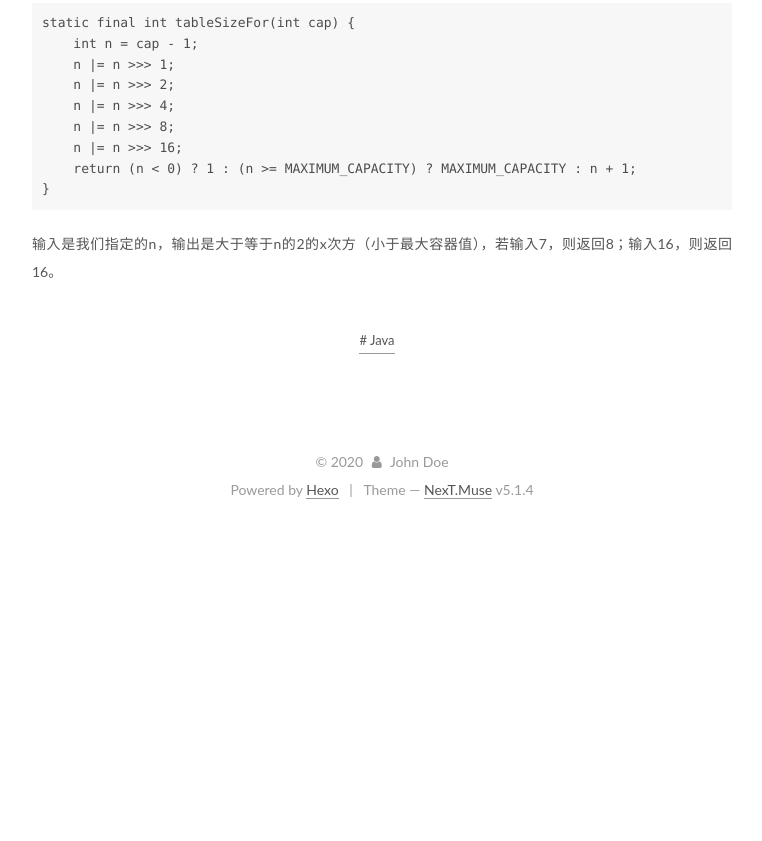
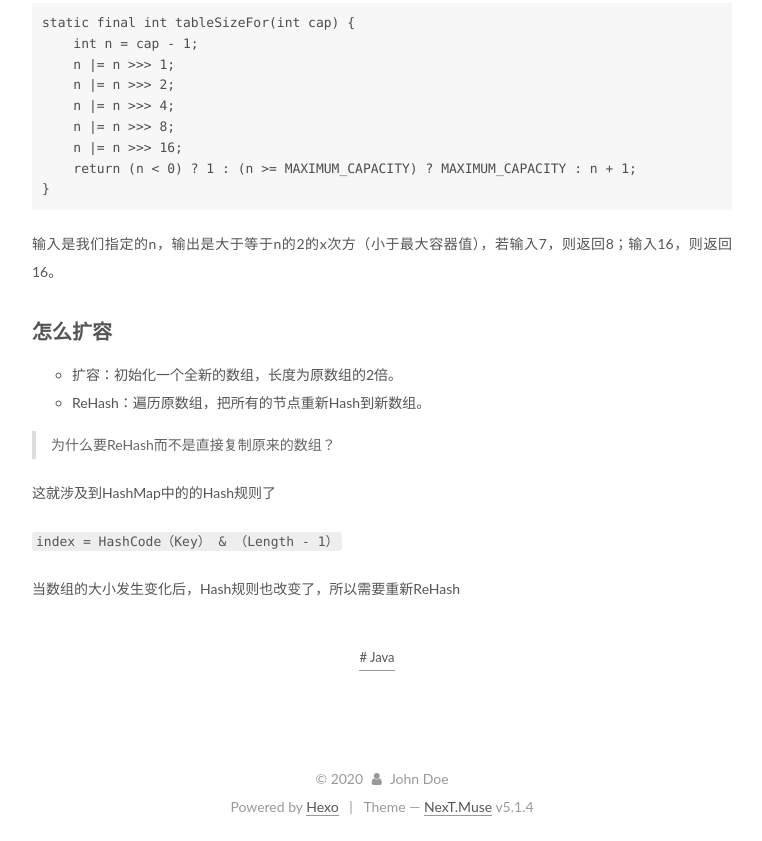
Before and after one commit to stray0/fstray.github.io, a plain HTML site: page 2020/04/06/HashMap/index.html in a window 1280 px wide. Shown: the part 1344-2185 px from the top of the page, without its empty margins (98-860 px from the left). Before the commit the page ends 1868 px from the top, so only its background shows below. Drawn offline with Linux system fonts and the light colour scheme.

Commit message:
Site updated: 2020-04-06 19:07:15

```diff
--- a/2020/04/06/HashMap/index.html
+++ b/2020/04/06/HashMap/index.html
@@ -87,7 +87,7 @@
 <meta property="og:description" content="HashMap是Map接口的一个实现类，不保证无序，是非线程安全的。 HashMap是有序的吗？12345678private static void HashMapTest() &amp;#123;        Map&lt;Integer, Integer&gt; map &#x3D; new HashMap();        map.put(3, 1);        map.put(2, 1)">
 <meta property="og:locale" content="en_US">
 <meta property="article:published_time" content="2020-04-06T07:12:01.000Z">
-<meta property="article:modified_time" content="2020-04-06T09:07:42.842Z">
+<meta property="article:modified_time" content="2020-04-06T11:07:06.183Z">
 <meta property="article:author" content="John Doe">
 <meta property="article:tag" content="Java">
 <meta name="twitter:card" content="summary">
@@ -316,6 +316,16 @@
     n |= n &gt;&gt;&gt; 16;
     return (n &lt; 0) ? 1 : (n &gt;= MAXIMUM_CAPACITY) ? MAXIMUM_CAPACITY : n + 1;
 }</code></pre><p>输入是我们指定的n，输出是大于等于n的2的x次方（小于最大容器值），若输入7，则返回8；输入16，则返回16。</p>
+<h2 id="怎么扩容"><a href="#怎么扩容" class="headerlink" title="怎么扩容"></a>怎么扩容</h2><ul>
+<li>扩容：初始化一个全新的数组，长度为原数组的2倍。</li>
+<li>ReHash：遍历原数组，把所有的节点重新Hash到新数组。</li>
+</ul>
+<blockquote>
+<p>为什么要ReHash而不是直接复制原来的数组？</p>
+</blockquote>
+<p>这就涉及到HashMap中的的Hash规则了</p>
+<p><code>index = HashCode（Key） &amp; （Length - 1）</code></p>
+<p>当数组的大小发生变化后，Hash规则也改变了，所以需要重新ReHash</p>
 
 
     </div>
@@ -461,7 +471,7 @@
 
 
 
-              <div class="post-toc-content"><ol class="nav"><li class="nav-item nav-level-1"><a class="nav-link" href="#HashMap是有序的吗？"><span class="nav-number">1.</span> <span class="nav-text">HashMap是有序的吗？</span></a></li><li class="nav-item nav-level-1"><a class="nav-link" href="#HashMap是线程安全的吗？"><span class="nav-number">2.</span> <span class="nav-text">HashMap是线程安全的吗？</span></a></li><li class="nav-item nav-level-1"><a class="nav-link" href="#扩容机制"><span class="nav-number">3.</span> <span class="nav-text">扩容机制</span></a></li></ol></div>
+              <div class="post-toc-content"><ol class="nav"><li class="nav-item nav-level-1"><a class="nav-link" href="#HashMap是有序的吗？"><span class="nav-number">1.</span> <span class="nav-text">HashMap是有序的吗？</span></a></li><li class="nav-item nav-level-1"><a class="nav-link" href="#HashMap是线程安全的吗？"><span class="nav-number">2.</span> <span class="nav-text">HashMap是线程安全的吗？</span></a></li><li class="nav-item nav-level-1"><a class="nav-link" href="#扩容机制"><span class="nav-number">3.</span> <span class="nav-text">扩容机制</span></a><ol class="nav-child"><li class="nav-item nav-level-2"><a class="nav-link" href="#怎么扩容"><span class="nav-number">3.1.</span> <span class="nav-text">怎么扩容</span></a></li></ol></li></ol></div>
 
 
           </div>
```
Also changed, not shown: index.html (+10 -0 lines).
